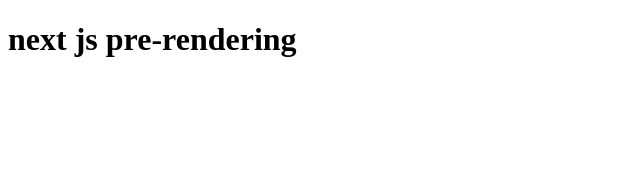
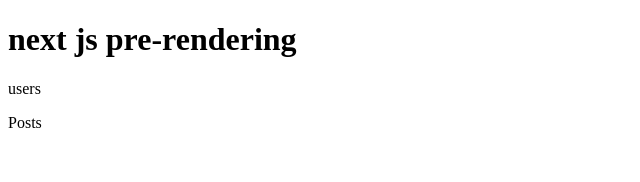
Before and after one commit to Panyue-genkiyo/nextjs-learning, a Next.js app in the folder next-pre-rendering/: page / in a window 1280 px wide. Shown: the top 182 px of the page, without its empty margins (0-640 px from the left). Built offline with nearby package versions, Linux system fonts and the light colour scheme.

Commit message:
/ home页(注意Link会预加载指向页面所需的json数据)

```diff
--- a/next-pre-rendering/pages/index.js
+++ b/next-pre-rendering/pages/index.js
@@ -1,10 +1,19 @@
 import React from 'react';
+import Link from  'next/link';
 
 const Home = () => {
     return (
-        <h1>
-           next js pre-rendering
-        </h1>
+        <>
+            <h1>
+                next js pre-rendering
+            </h1>
+            <Link href='/users' passHref>
+                <p>users</p>
+            </Link>
+            <Link href='/posts' passHref>
+                <p>Posts</p>
+            </Link>
+        </>
     );
 };
 
```
